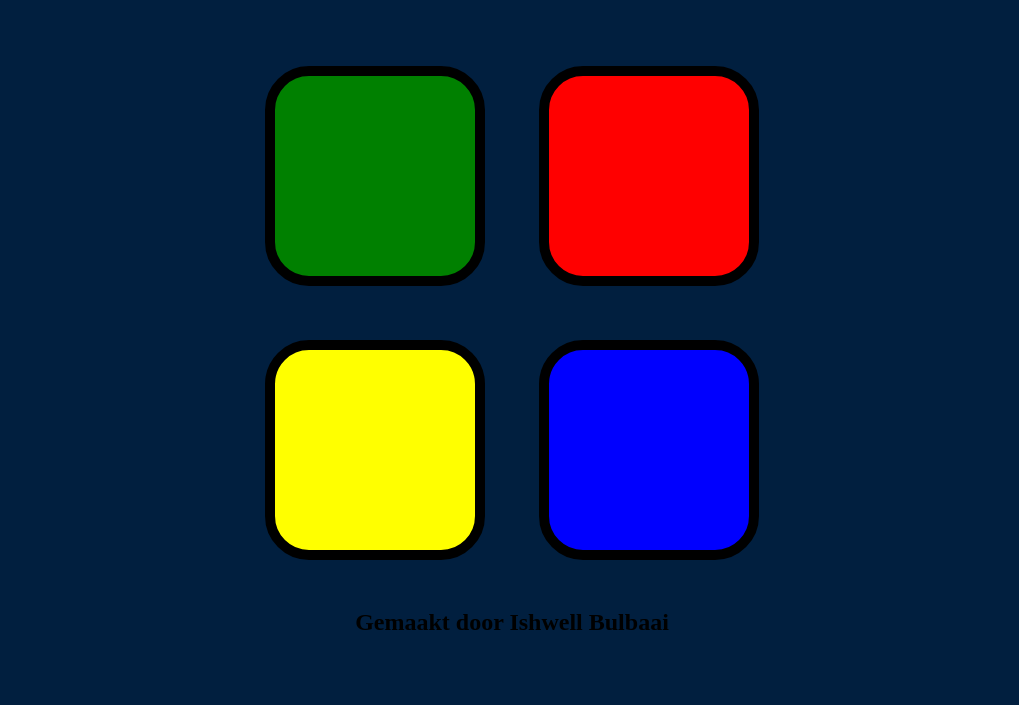
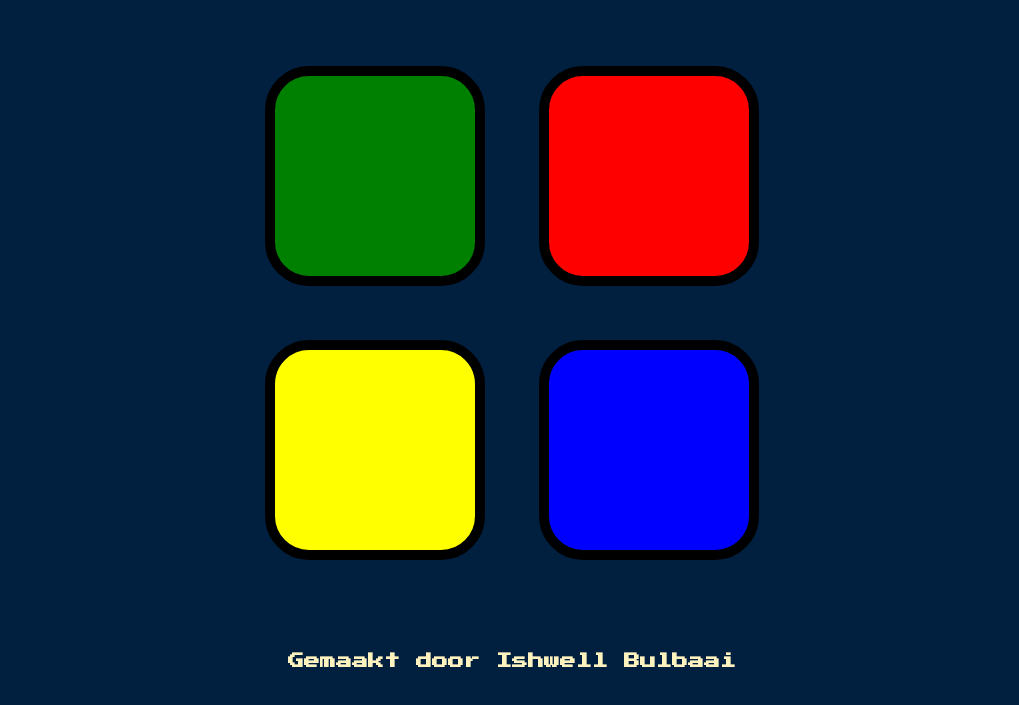
Before and after one commit to ishbul/simongame, a plain HTML site: page index.html in a window 1280 px wide. Shown: the part 133-838 px from the top of the page, without its empty margins (128-1147 px from the left). Before the commit the page ends 800 px from the top, so only its background shows below. Drawn offline with nearby package versions, Linux system fonts and the light colour scheme.

Commit message:
Update styles.css

```diff
--- a/styles.css
+++ b/styles.css
@@ -39,6 +39,13 @@ body {
   background-color: green;
 }
 
+#credits {  font-family: 'Press Start 2P', cursive;
+  font-size: 1rem;
+  margin:  5%;
+  color: #FEF2BF;
+         }
+
+
 .blue {
   background-color: blue;
 }
```
